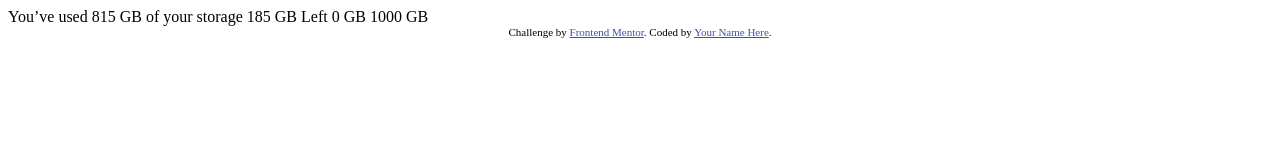
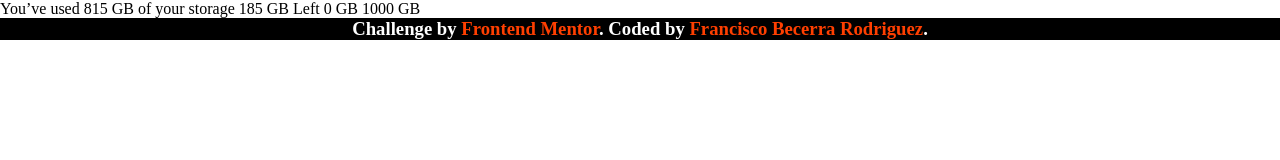
Before and after one commit to FranciscoFrontEndDeveloper/fylo-data-storage-component-master, a plain HTML site: page index.html in a window 1280 px wide. Drawn offline with Linux system fonts and the light colour scheme.

Commit message:
normlize styles file  and gitignore complete

```diff
--- a/index.html
+++ b/index.html
@@ -5,14 +5,15 @@
   <meta name="viewport" content="width=device-width, initial-scale=1.0"> <!-- displays site properly based on user's device -->
 
   <link rel="icon" type="image/png" sizes="32x32" href="./images/favicon-32x32.png">
-
+  <link rel="stylesheet" href="./normalize.css">
+  <link rel="stylesheet" href="./styles.css">
   <title>Frontend Mentor | Fylo data storage component</title>
 
   <!-- Feel free to remove these styles or customise in your own stylesheet 👍 -->
-  <style>
+  <!-- <style>
     .attribution { font-size: 11px; text-align: center; }
     .attribution a { color: hsl(228, 45%, 44%); }
-  </style>
+  </style> -->
 </head>
 <body>
 
@@ -23,9 +24,13 @@
   0 GB
   1000 GB
 
-  <div class="attribution">
-    Challenge by <a href="https://www.frontendmentor.io?ref=challenge" target="_blank">Frontend Mentor</a>.
-    Coded by <a href="#">Your Name Here</a>.
-  </div>
+<div class="containerFooter">
+<div class="attribution">
+<h3>
+Challenge by <a href="https://www.frontendmentor.io?ref=challenge" target="_blank">Frontend Mentor</a>.
+Coded by <a href="#" target="_blank">francisco becerra rodriguez</a>.
+</h3>
+</div>
+</div>
 </body>
 </html>
--- /dev/null
+++ b/styles.sass
@@ -0,0 +1,36 @@
+
+
+
+
+
+
+
+
+
+
+
+
+
+
+
+
+
+
+
+
+
+
+.containerFooter
+ display: grid
+ justify-items: center
+ background: #000
+ width: 100%
+ h3
+  color: #fff
+  text-align: center
+ a
+  color: #FF3F00
+  text-transform: capitalize
+  text-decoration: none
+  &:hover
+   text-decoration: underline
```
Also changed, not shown: normalize.css (added), styles.css (added), 2 other files.
